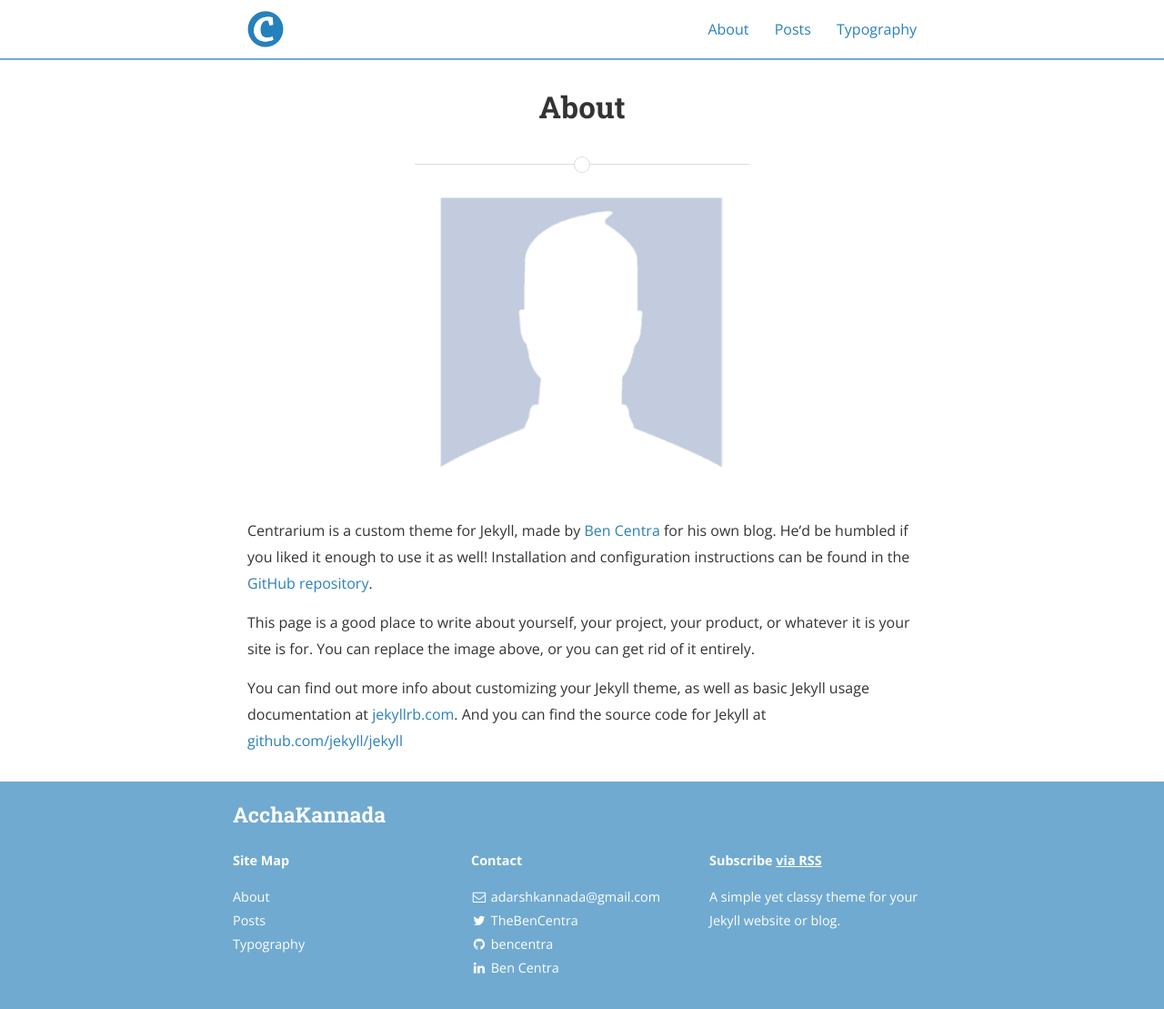
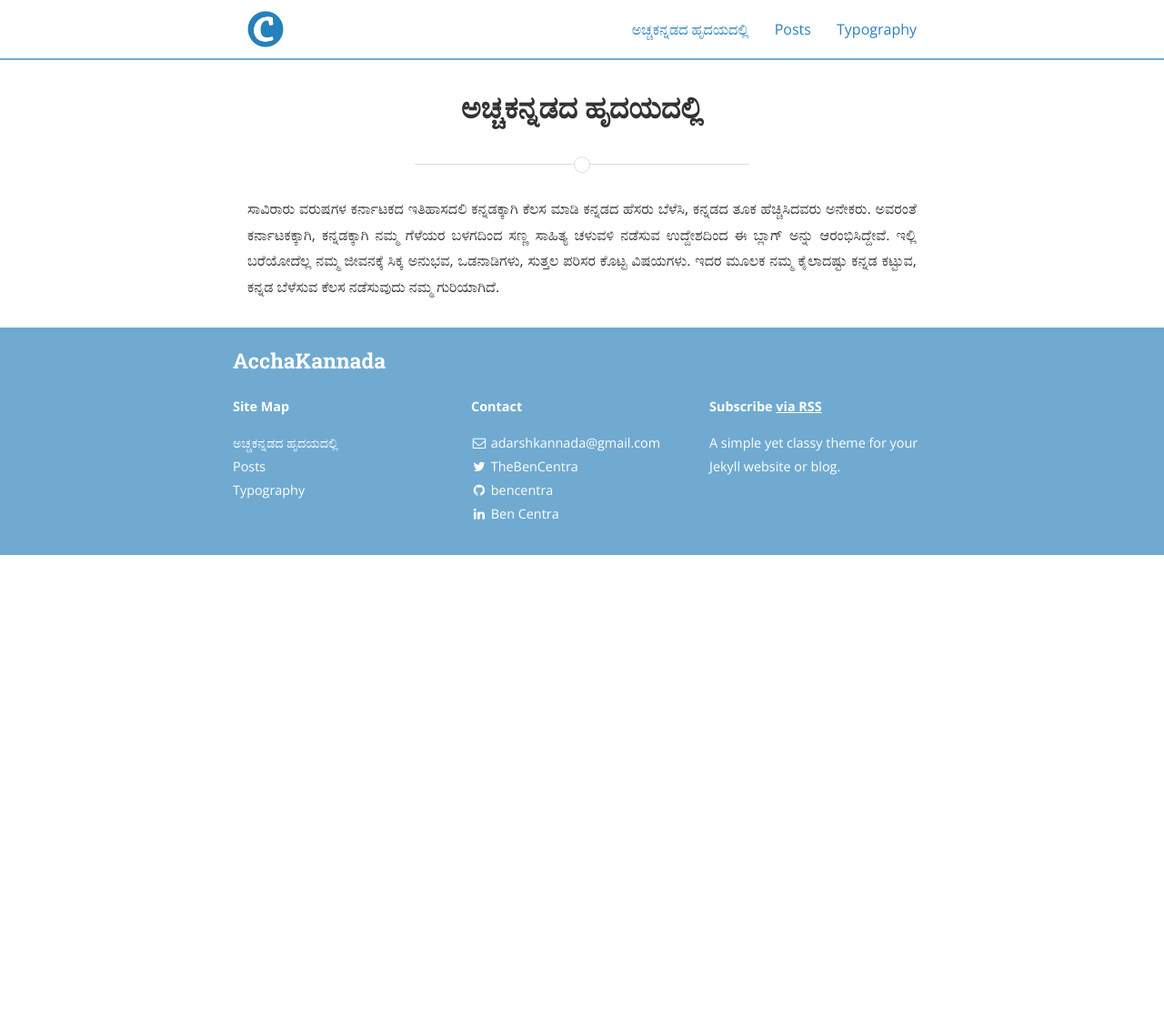
Before and after one commit to bencentra/centrarium, a Jekyll site: the page built from about.md, in a window 1280 px wide. Shown: the whole page at 91% size. Built offline with Jekyll 4.4.1, drawn with Linux system fonts in a browser that asks for light colours; nearby versions of some CDN libraries; a style sheet for code colours, icons or effects is not loaded; after the commit the page ends 900 px from its top, so only the background shows below that.

Commit message:
Update about.md

```diff
--- a/about.md
+++ b/about.md
@@ -1,17 +1,7 @@
 ---
 layout: page
-title: About
+title: ಅಚ್ಚಕನ್ನಡದ ಹೃದಯದಲ್ಲಿ
 permalink: /about/
 ---
 
-<img src="{{ site.baseurl }}assets/profile-placeholder.gif" title="Profile Picture" class="profile">
-
-Centrarium is a custom theme for Jekyll, made by [Ben Centra][bencentra] for his own blog. He'd be humbled if you liked it enough to use it as well! Installation and configuration instructions can be found in the [GitHub repository](https://github.com/bencentra/centrarium).
-
-This page is a good place to write about yourself, your project, your product, or whatever it is your site is for. You can replace the image above, or you can get rid of it entirely.
-
-You can find out more info about customizing your Jekyll theme, as well as basic Jekyll usage documentation at [jekyllrb.com](http://jekyllrb.com/). And you can find the source code for Jekyll at [github.com/jekyll/jekyll](https://github.com/jekyll/jekyll)
-
-[centrarium]: https://github.com/bencentra/centrarium
-[bencentra]: http://bencentra.com
-[jekyll]: https://github.com/jekyll/jekyll
+<p align="justify"> ಸಾವಿರಾರು ವರುಷಗಳ ಕರ್ನಾಟಕದ ಇತಿಹಾಸದಲಿ ಕನ್ನಡಕ್ಕಾಗಿ ಕೆಲಸ ಮಾಡಿ ಕನ್ನಡದ ಹೆಸರು ಬೆಳೆಸಿ, ಕನ್ನಡದ ತೂಕ ಹೆಚ್ಚಿಸಿದವರು ಅನೇಕರು. ಅವರಂತೆ ಕರ್ನಾಟಕಕ್ಕಾಗಿ, ಕನ್ನಡಕ್ಕಾಗಿ ನಮ್ಮ ಗೆಳೆಯರ ಬಳಗದಿಂದ ಸಣ್ಣ ಸಾಹಿತ್ಯ ಚಳುವಳಿ ನಡೆಸುವ ಉದ್ದೇಶದಿಂದ ಈ ಬ್ಲಾಗ್ ಅನ್ನು ಆರಂಭಿಸಿದ್ದೇವೆ. ಇಲ್ಲಿ ಬರೆಯೋದೆಲ್ಲ ನಮ್ಮ ಜೀವನಕ್ಕೆ ಸಿಕ್ಕ ಅನುಭವ, ಒಡನಾಡಿಗಳು, ಸುತ್ತಲ ಪರಿಸರ ಕೊಟ್ಟ ವಿಷಯಗಳು. ಇದರ ಮೂಲಕ ನಮ್ಮ ಕೈಲಾದಷ್ಟು ಕನ್ನಡ ಕಟ್ಟುವ, ಕನ್ನಡ ಬೆಳೆಸುವ ಕೆಲಸ ನಡೆಸುವುದು ನಮ್ಮ ಗುರಿಯಾಗಿದೆ.</p>
```
